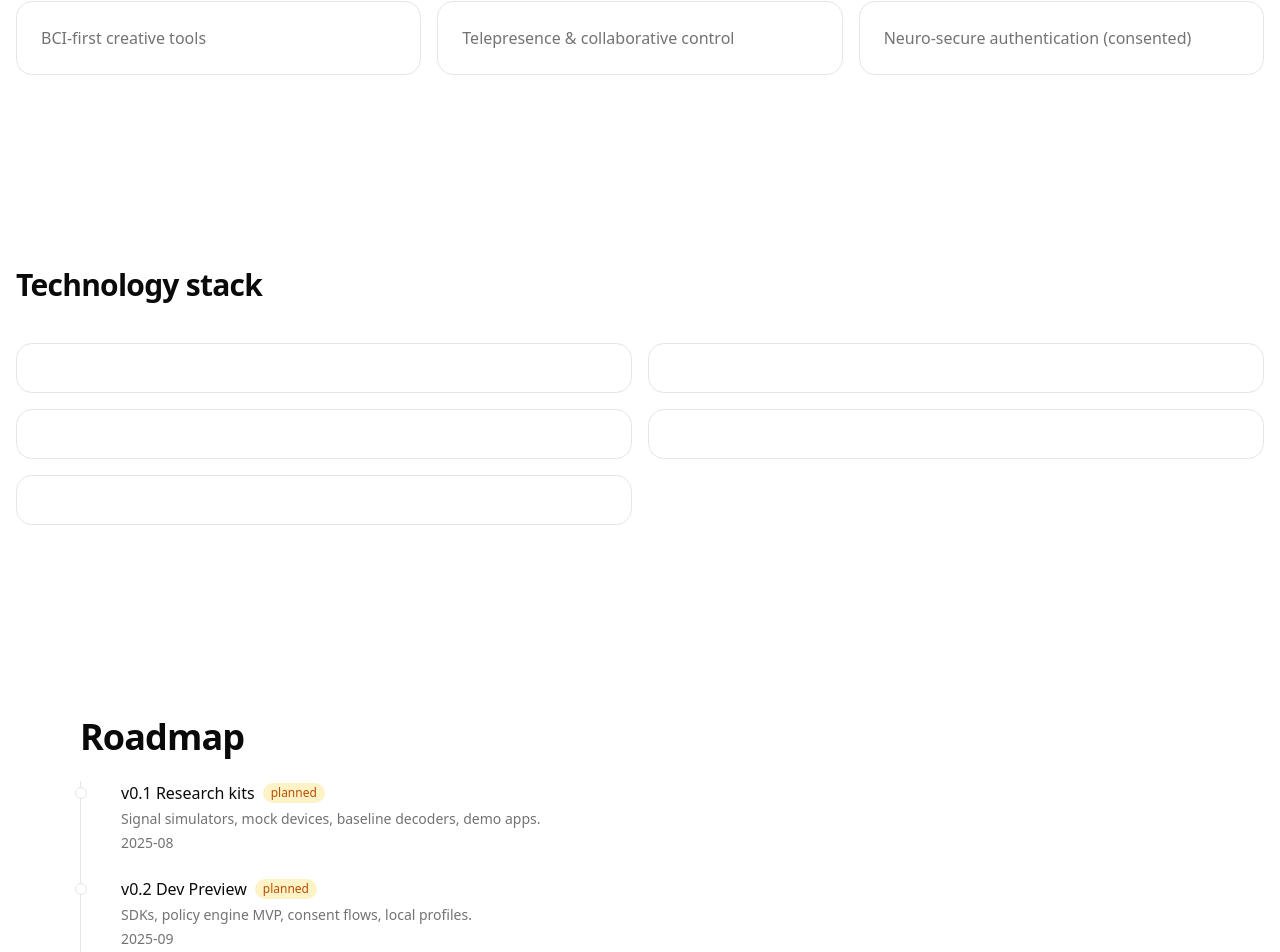
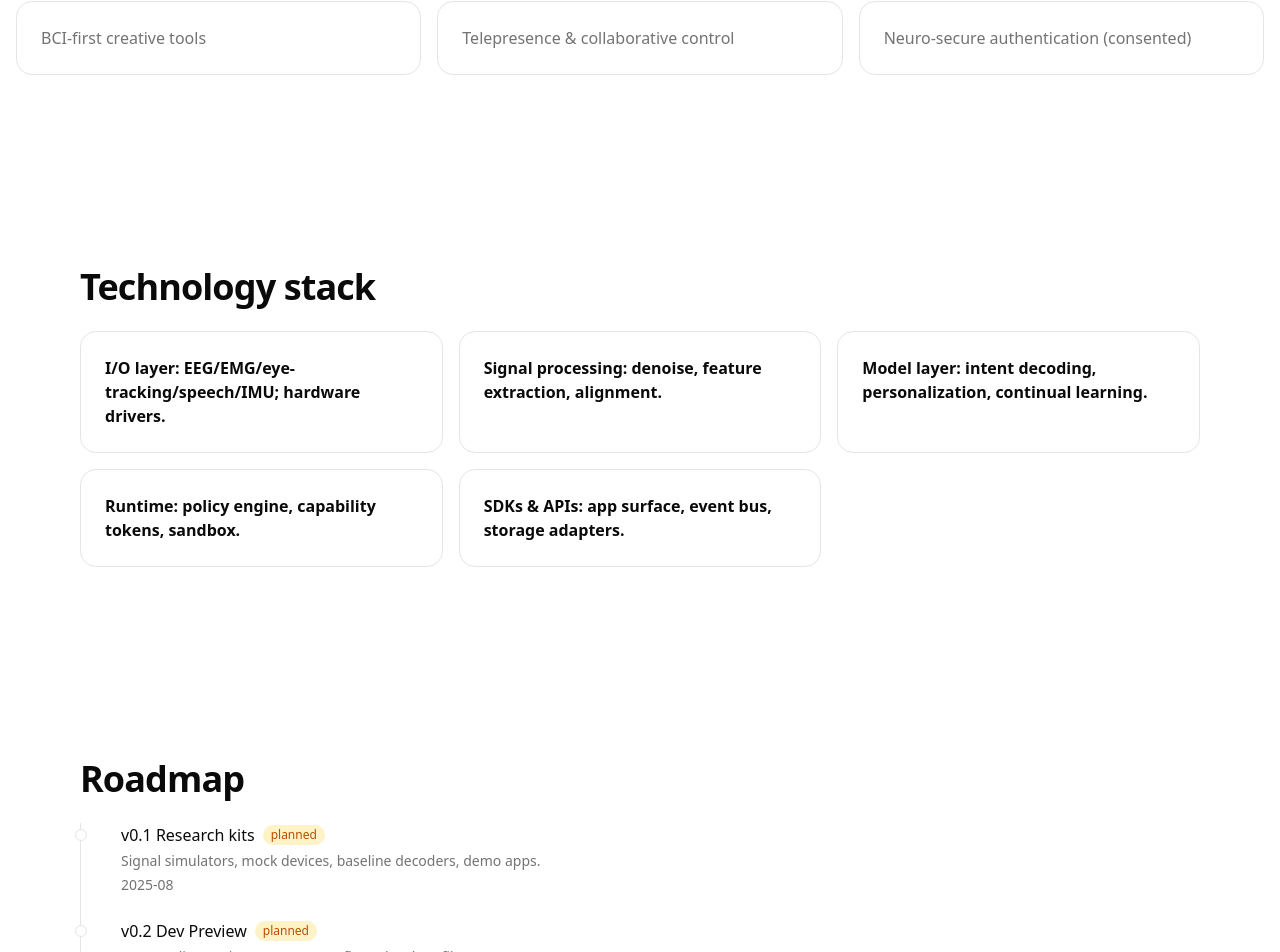
Before and after one commit to Cyber-preacher/neurolect-landing, a Next.js app: page / in a window 1280 px wide. Shown: the part 5004-5956 px from the top of the page. Built offline with nearby package versions, Linux system fonts and the light colour scheme; no server answers.

Commit message:
fix(build): remove unused eslint-disable on /investors; make TechStack handle string or object layers

```diff
--- a/src/app/investors/page.tsx
+++ b/src/app/investors/page.tsx
@@ -13,9 +13,9 @@ export default function InvestorsPage() {
   const onError = (err: unknown) => {
     // Keep console usage for DX; no disable directives needed
     if (process.env.NODE_ENV !== "production") {
-      // eslint rules may not flag console in your config; this is fine
-      // Keep this call so `err` is used (prevents unused-var)
-      // eslint-disable-next-line no-restricted-syntax
+      // eslint may or may not flag console in your config; this is acceptable for dev
+      // Using the value keeps eslint from warning about unused vars
+      // eslint-disable-next-line no-console
       console.error("[Calendly iframe] load error:", err);
     }
   };
--- a/src/components/sections/TechStack.tsx
+++ b/src/components/sections/TechStack.tsx
@@ -1,18 +1,69 @@
+// src/components/sections/TechStack.tsx
+"use client";
+
+import * as React from "react";
+import Section from "@/components/sections/Section";
 import { COPY } from "@/lib/copy";
-import { SectionShell } from "@/components/SectionShell"
 
+/**
+ * Normalizes COPY.tech.layers so it can be either:
+ * - string[] (layer names only)  → { name: string, desc: "" }
+ * - { name: string, desc: string }[]
+ * - or even legacy { title, description }[]
+ */
+type LayerObj = { name: string; desc: string };
 
-export function TechStack() {
-return (
-<SectionShell id="technology" title={COPY.tech.title}>
-<ol className="grid gap-4 md:grid-cols-2">
-{COPY.tech.layers.map((l, i) => (
-<li key={i} className="rounded-2xl border p-6">
-<div className="font-semibold">{l.name}</div>
-<div className="text-muted-foreground">{l.desc}</div>
-</li>
-))}
-</ol>
-</SectionShell>
-)
+function normalizeLayers(layers: unknown): LayerObj[] {
+  if (!Array.isArray(layers)) return [];
+  return layers.map((l): LayerObj => {
+    if (typeof l === "string") {
+      return { name: l, desc: "" };
+    }
+    if (l && typeof l === "object") {
+      const maybe: Record<string, unknown> = l as Record<string, unknown>;
+      const name =
+        (typeof maybe.name === "string" && maybe.name) ||
+        (typeof maybe.title === "string" && maybe.title) ||
+        "";
+      const desc =
+        (typeof maybe.desc === "string" && maybe.desc) ||
+        (typeof maybe.description === "string" && maybe.description) ||
+        "";
+      return { name, desc };
+    }
+    return { name: "", desc: "" };
+  }).filter((x) => x.name.length > 0);
 }
+
+export default function TechStack() {
+  const title = COPY?.tech?.title ?? "Tech stack";
+  const rawLayers = COPY?.tech?.layers ?? [];
+  const layers = normalizeLayers(rawLayers);
+
+  // Fallback demo if copy is absent
+  const finalLayers: LayerObj[] =
+    layers.length > 0
+      ? layers
+      : [
+        { name: "Next.js 15 + App Router", desc: "TypeScript, Webpack dev locally" },
+        { name: "Tailwind (tokens)", desc: "OKLCH palette + dark mode via class" },
+        { name: "Shadcn components", desc: "Accessible primitives with our theme" },
+        { name: "Plausible", desc: "Cookie-less analytics and custom events" },
+      ];
+
+  return (
+    <Section id="tech" title={title}>
+      <ul className="grid gap-4 sm:grid-cols-2 lg:grid-cols-3">
+        {finalLayers.map((l, i) => (
+          <li key={i} className="rounded-2xl border p-6">
+            <div className="font-semibold">{l.name}</div>
+            {l.desc && <div className="text-muted-foreground">{l.desc}</div>}
+          </li>
+        ))}
+      </ul>
+    </Section>
+  );
+}
+
+// Optional named export if your page imports { TechStack }
+export { TechStack };
```
